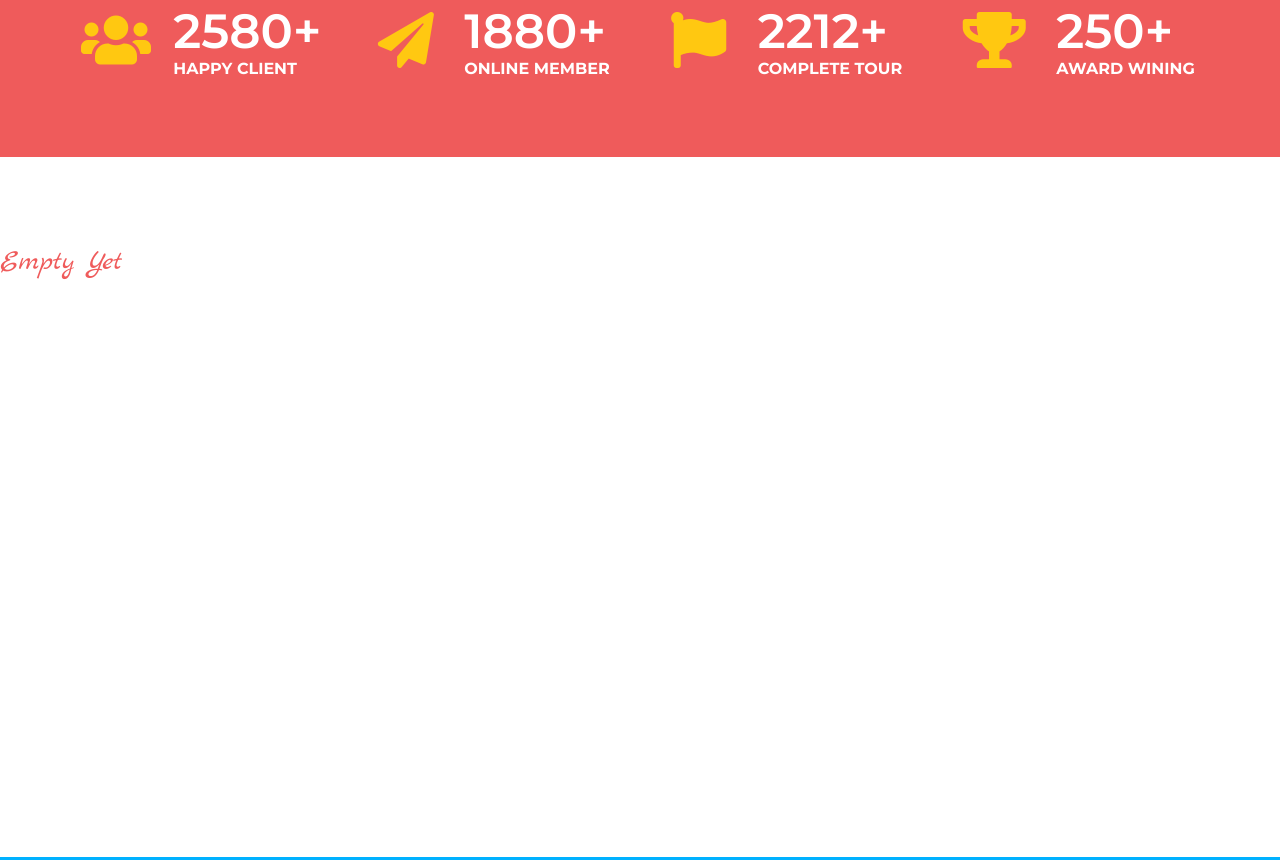
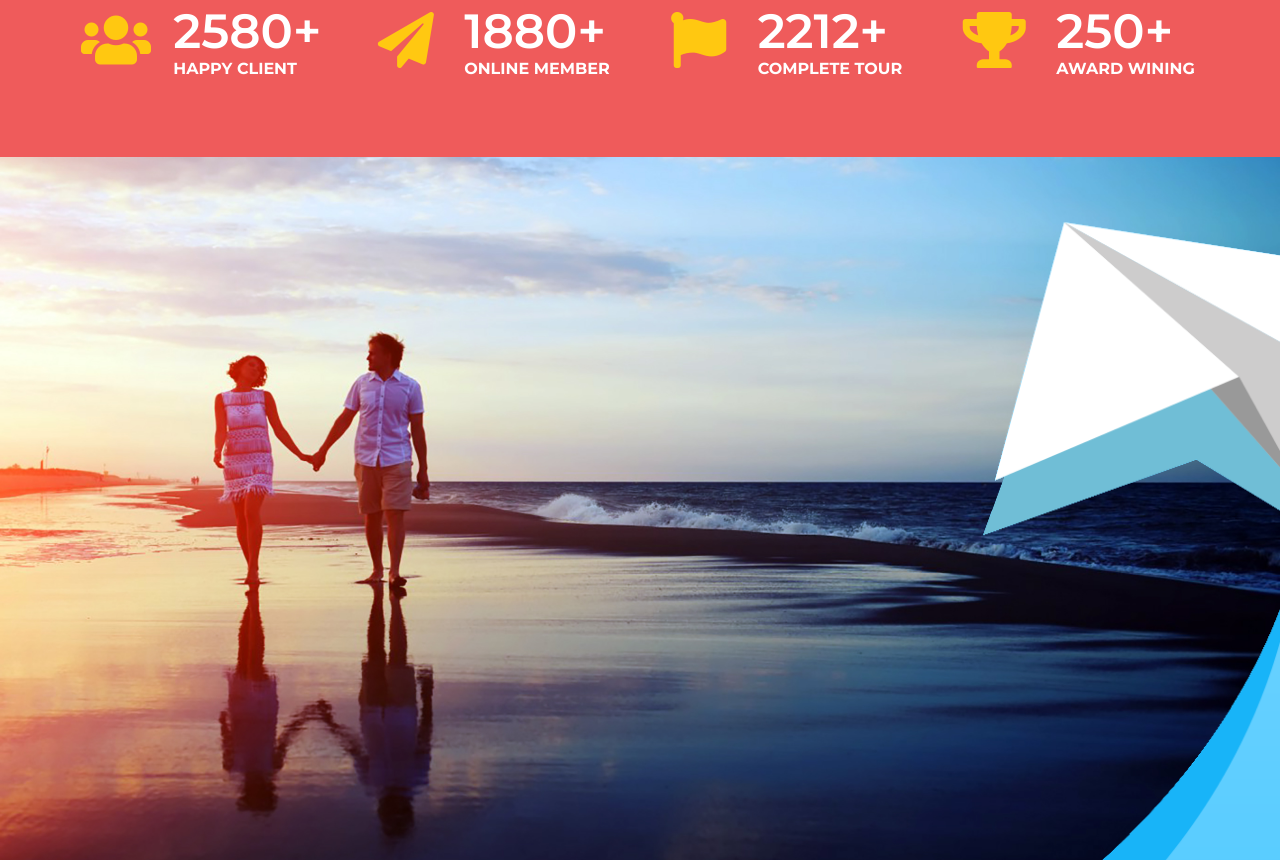
Before and after one commit to hitmax/ba-final-project-kirillov-travelagency, a plain HTML site: page index.html in a window 1280 px wide. Shown: the part 5751-6611 px from the top of the page. Drawn offline with nearby package versions, Linux system fonts and the light colour scheme.

Commit message:
add sect 9 video-tour with bags and without adaptive

```diff
--- a/dev/styles/main.scss
+++ b/dev/styles/main.scss
@@ -45,6 +45,9 @@ $goldenTextColor: #ffc811;
 }
 
 //
+* {
+  transition: all 0.5s;
+}
 
 html, body {
   font: 16px/1 'Montserrat', sans-serif;
@@ -148,7 +151,7 @@ html, body {
   }
 
   //section:not(.hero-section):not(.section-get-apps) {
-  section:not(.hero-section) {
+  section:not(.hero-section):not(.section-video-tour) {
     //padding: 5rem 0 !important;
     padding: 5rem 0;
   }
@@ -574,14 +577,23 @@ header.container {
 
 // *************** EMPTY SECTION!!! *******************
 .section-video-tour {
-  height: 700px;
+  background: url("../images/bg-plane.png") no-repeat;
+  background-size: cover;
+  height: 1980px;
+  img {
+    position: relative;
+    width: 100%;
+    //opacity: 1;
+    z-index: -1;
+  }
 }
 
 // ****************************************************
 
 .section-clients-feedback {
-  background-color: $blueTemplateColor;
+  //background-color: $blueTemplateColor;
   min-height: 750px;
+  margin-top: -50%;
   //padding: 80px 0;
 
   .section-head {
--- a/index.html
+++ b/index.html
@@ -815,8 +815,8 @@
             </div>
         </div>
     </section>
-    <section class="section-video-tour">
-        <h2>empty yet</h2>
+    <section class="section-video-tour container-fluid">
+        <img src="dev/images/bg-video-tour.jpg" alt="at-the-beach">
     </section>
     <section class="section-clients-feedback container-fluid">
         <div class="container">
```
Also changed, not shown: dev/images/bg-plane.png (added), dev/images/bg-video-tour.jpg (added), dev/styles/main.css, 1 other file.
